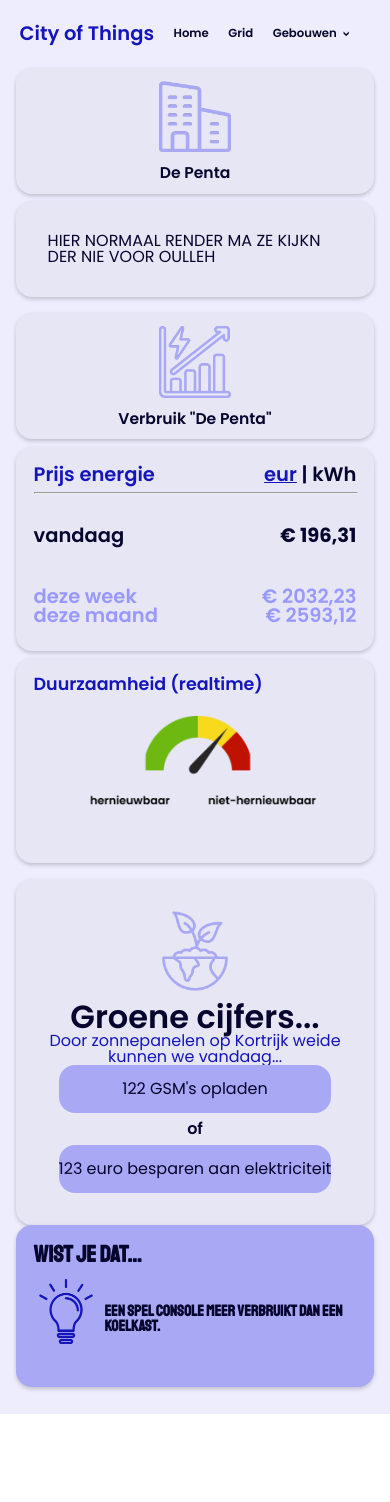
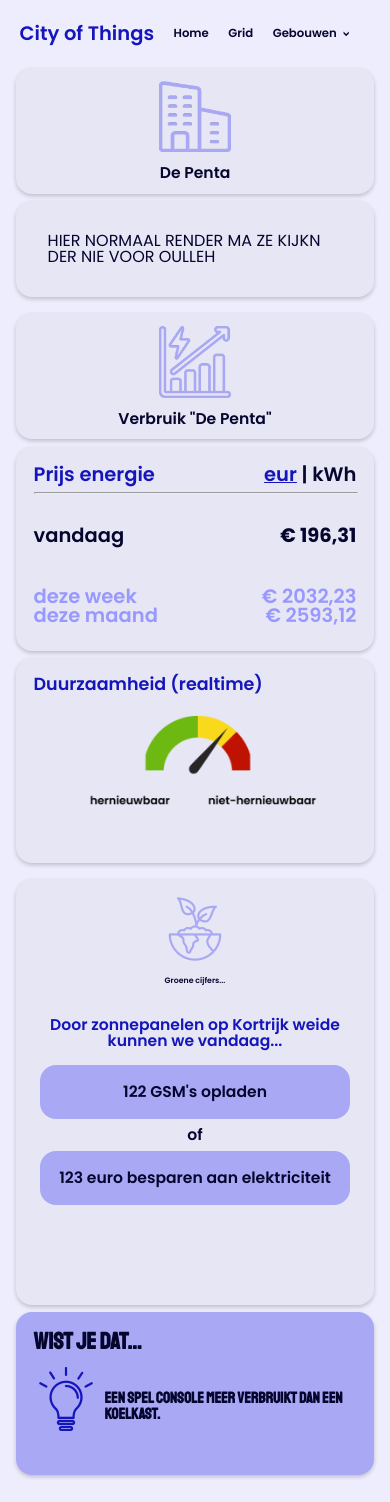
Before and after one commit to Michielez/city-of-things-client, a Vue app: page /buildings/de-penta in a window 390 px wide. Before the commit the page ends 1414 px from the top, so only its background shows below. Built offline with nearby package versions, Linux system fonts and the light colour scheme.

Commit message:
add groene cijfers responsive styling

```diff
--- a/src/components/GreenFacts.vue
+++ b/src/components/GreenFacts.vue
@@ -17,32 +17,74 @@ export default {
 </script>
 <style lang="scss" scoped>
 #green-facts {
+    height: 58%;
     display: flex;
     flex-direction: column;
     align-items: center;
     background-color: #E6E6F5;
     box-shadow: 0px 2px 4px rgba(0, 0, 0, 0.2);
     border-radius: 1rem;
-    padding: 2rem;
-    flex: 1;
+
+    padding: 5%;
+
+    @media (max-width: 768px) {
+        height: 45vh;
+
+        margin-bottom: 2%;
+
+        padding-bottom: 8%;
+        h2 {
+            font-size: 5vw !important;
+            font-weight: 600;
+            margin-top: 5% !important;
+        }
+
+        p {
+            font-size: 4vw !important;
+            font-weight: 600;
+            margin-top: 2% !important;
+        }
+
+        li {
+            font-size: 4vw !important;
+            font-weight: 600;
+
+        }
+
+        img {
+            width: 20% !important;
+            height: auto !important;
+        }
+    }
 }
 #green-facts img {
-    height: 80px;
+    height: 21%;
 }
 #green-facts h2 {
-    margin-top: 10px;
-    font-size: 2rem;
+    margin-top: 2vh;
+    font-size: 2vw !important;
     font-weight: 600;
+    margin-bottom: 3vh;
+}
+
+#green-facts p {
+    font-size: 1.5vw;
+
+    margin-bottom: 2vh;
 }
 #green-facts ul {
     text-align: center;
 }
 #green-facts ul li:nth-child(odd) {
     background-color: #A8A8F5;
-    padding: 1rem 0rem;
     border-radius: 1rem;
+    padding: 1.2rem;
+    font-weight: 600;
+    font-size: 1.4vw;
 }
 #green-facts ul li:nth-child(even) {
+    font-size: 1.4vw;
+
     margin-top: 0.5rem;
     margin-bottom: 0.5rem;
     font-weight: 600;
```
